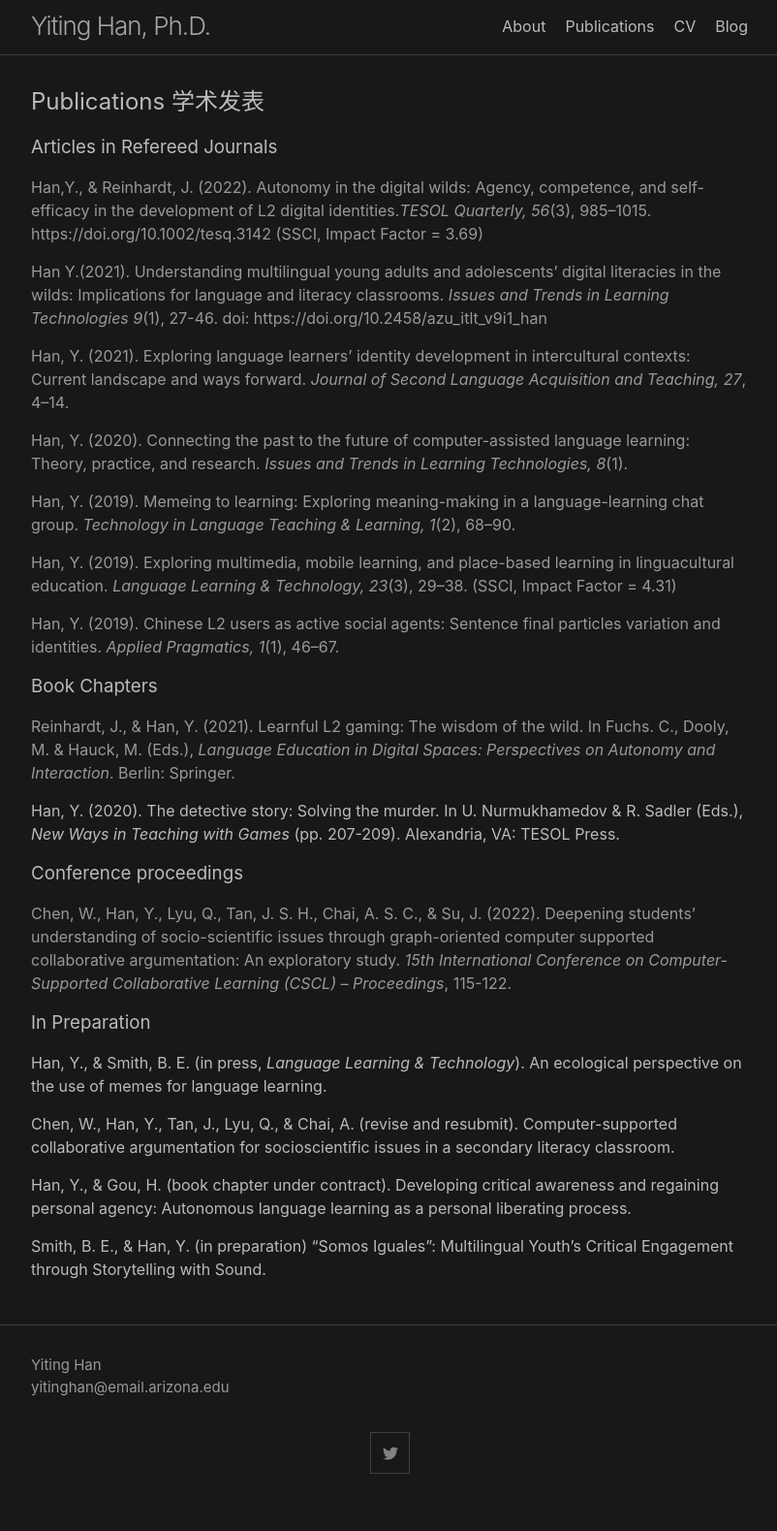
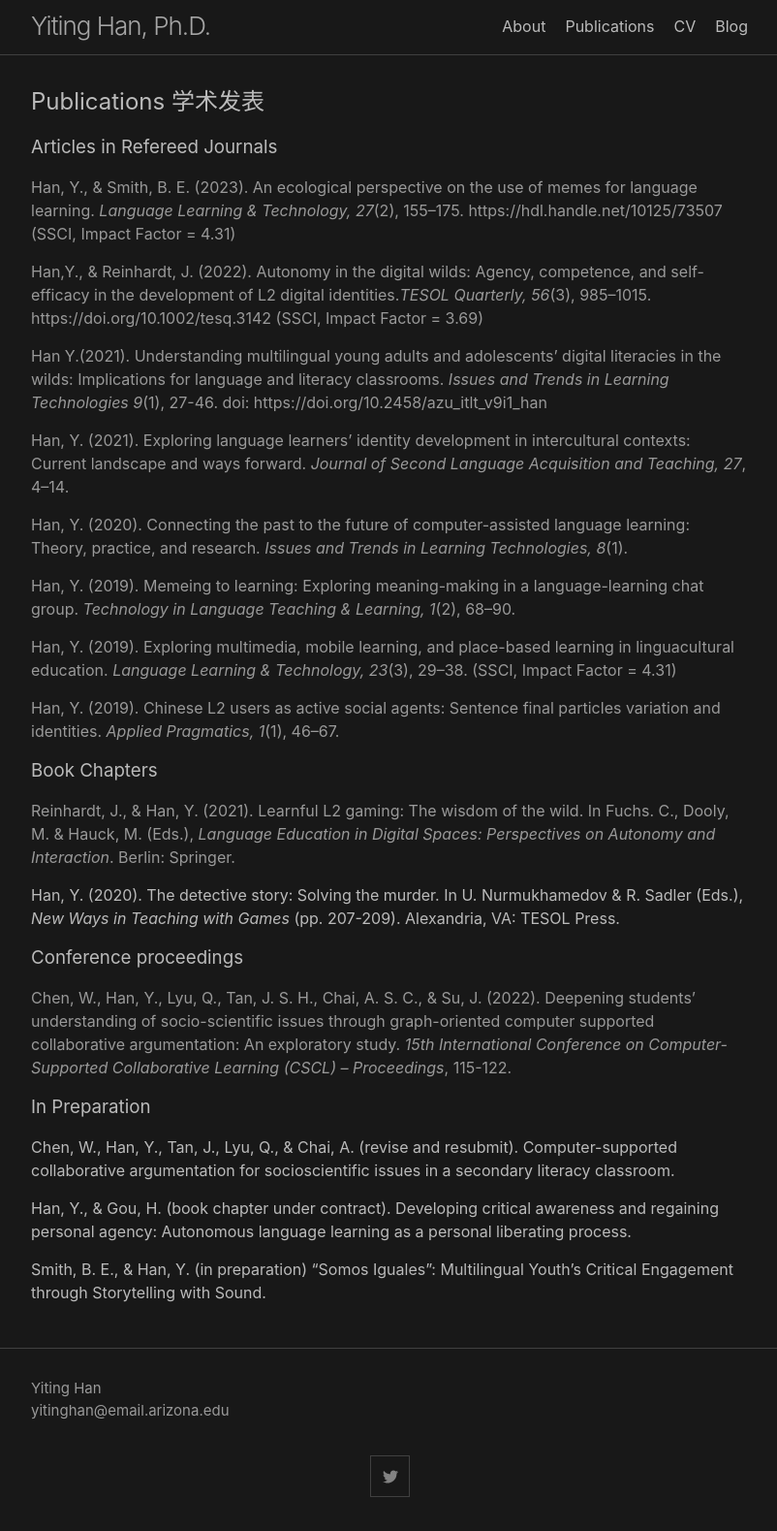
Before and after one commit to yitinghanphd/yitinghanphd.github.io, a Jekyll site: the page built from publications.md, in a window 1280 px wide. Shown: the whole page at 97% size, without its empty margins (238-1040 px from the left). Built offline with Jekyll 4.4.1, drawn with Linux system fonts in a browser that asks for light colours; before the commit the page ends 1555 px from its top, so only the background shows below that.

Commit message:
Update publications.md
update llt

```diff
--- a/publications.md
+++ b/publications.md
@@ -5,6 +5,8 @@ permalink: /publications/
 ---
 ## Publications 学术发表
 ### Articles in Refereed Journals
+
+[Han, Y., & Smith, B. E. (2023). An ecological perspective on the use of memes for language learning. *Language Learning & Technology, 27*(2), 155–175. https://hdl.handle.net/10125/73507 (SSCI, Impact Factor = 4.31)](https://www.lltjournal.org/item/10125-73507/)
 
 [Han,Y., & Reinhardt, J. (2022). Autonomy in the digital wilds: Agency, competence, and self-efficacy in the development of L2 digital identities.*TESOL Quarterly, 56*(3), 985–1015. https://doi.org/10.1002/tesq.3142 (SSCI, Impact Factor = 3.69)](https://onlinelibrary.wiley.com/doi/10.1002/tesq.3142)
 
@@ -31,8 +33,6 @@ Han, Y. (2020). The detective story: Solving the murder. In U. Nurmukhamedov & R
 
 ### In Preparation
 
-Han, Y., & Smith, B. E. (in press, *Language Learning & Technology*). An ecological perspective on the use of memes for language learning.
-
 Chen, W., Han, Y., Tan, J., Lyu, Q., & Chai, A. (revise and resubmit). Computer-supported collaborative argumentation for socioscientific issues in a secondary literacy classroom.
 
 Han, Y., & Gou, H. (book chapter under contract). Developing critical awareness and regaining personal agency: Autonomous language learning as a personal liberating process.
```
